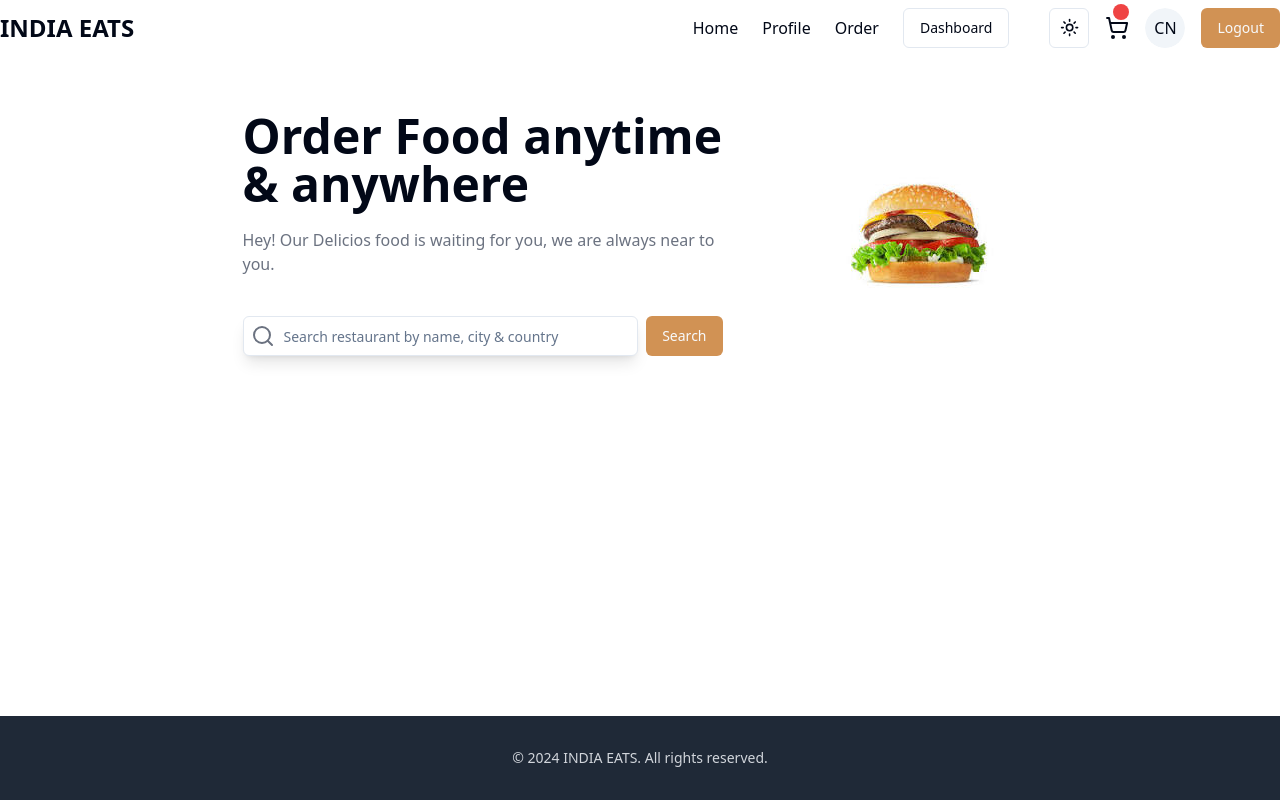
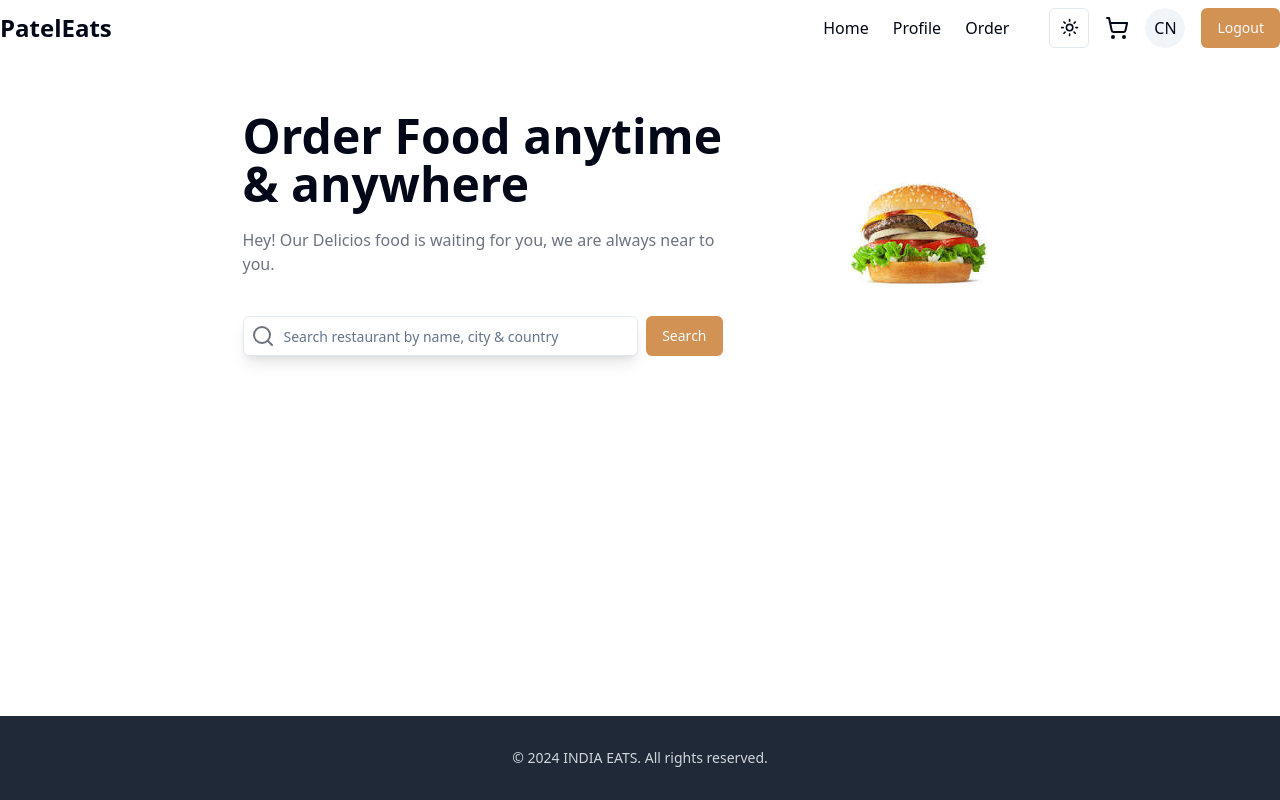
Before and after one commit to Suraj0791/Food-Delivery, a React (Vite) app in the folder client/: page / in a window 1280 px wide. Built offline with nearby package versions, Linux system fonts and the light colour scheme.

Commit message:
navbar updated

```diff
--- a/client/src/components/Navbar.tsx
+++ b/client/src/components/Navbar.tsx
@@ -37,15 +37,20 @@ import {
   SheetTrigger,
 } from "./ui/sheet";
 import { Separator } from "./ui/separator";
+import { useUserStore } from "@/store/useUserStore";
+import { useCartStore } from "@/store/useCartStore";
+import { useThemeStore } from "@/store/useThemeStore";
 
 const Navbar = () => {
-  const admin = true;
-  const loading = false;
+  const { user, loading, logout } = useUserStore();
+  const { cart } = useCartStore();
+  const {setTheme} = useThemeStore();
+
   return (
     <div className="max-w-7xl mx-auto">
       <div className="flex items-center justify-between h-14">
         <Link to="/">
-          <h1 className="font-bold md:font-extrabold text-2xl">INDIA EATS</h1>
+          <h1 className="font-bold md:font-extrabold text-2xl">PatelEats</h1>
         </Link>
         <div className="hidden md:flex items-center gap-10">
           <div className="hidden md:flex items-center gap-6">
@@ -53,7 +58,7 @@ const Navbar = () => {
             <Link to="/profile">Profile</Link>
             <Link to="/order/status">Order</Link>
 
-            {admin && (
+            {user?.admin && (
               <Menubar>
                 <MenubarMenu>
                   <MenubarTrigger>Dashboard</MenubarTrigger>
@@ -83,26 +88,29 @@ const Navbar = () => {
                   </Button>
                 </DropdownMenuTrigger>
                 <DropdownMenuContent align="end">
-                  <DropdownMenuItem >Light</DropdownMenuItem>
-                  <DropdownMenuItem >Dark</DropdownMenuItem>
+                  <DropdownMenuItem onClick={()=> setTheme('light')}>Light</DropdownMenuItem>
+                  <DropdownMenuItem onClick={()=> setTheme('dark')}>Dark</DropdownMenuItem>
                 </DropdownMenuContent>
               </DropdownMenu>
             </div>
             <Link to="/cart" className="relative cursor-pointer">
               <ShoppingCart />
+              {cart.length > 0 && (
                 <Button
                   size={"icon"}
                   className="absolute -inset-y-3 left-2 text-xs rounded-full w-4 h-4 bg-red-500 hover:bg-red-500"
-                ></Button>
+                >
+                  {cart.length}
+                </Button>
+              )}
             </Link>
             <div>
               <Avatar>
-                <AvatarImage />
+                <AvatarImage src={user?.profilePicture} alt="profilephoto" />
                 <AvatarFallback>CN</AvatarFallback>
               </Avatar>
             </div>
             <div>
-              {/* if loading is true then show the loader icon else show the logout button . button is initially disabled if loading is true else it is enabled  */}
               {loading ? (
                 <Button className="bg-orange hover:bg-hoverOrange">
                   <Loader2 className="mr-2 h-4 w-4 animate-spin" />
@@ -110,12 +118,12 @@ const Navbar = () => {
                 </Button>
               ) : (
                 <Button
+                  onClick={logout}
                   className="bg-orange hover:bg-hoverOrange"
                 >
                   Logout
                 </Button>
               )}
-
             </div>
           </div>
         </div>
@@ -130,11 +138,9 @@ const Navbar = () => {
 
 export default Navbar;
 
-
-// this is the mobile navbar which is shown when the screen size is less than md
 const MobileNavbar = () => {
-  const admin = true;
-    const loading = false;
+  const { user, logout, loading } = useUserStore();
+  const {setTheme} = useThemeStore();
   return (
     <Sheet>
       <SheetTrigger asChild>
@@ -158,8 +164,8 @@ const MobileNavbar = () => {
               </Button>
             </DropdownMenuTrigger>
             <DropdownMenuContent align="end">
-              <DropdownMenuItem >Light</DropdownMenuItem>
-              <DropdownMenuItem >Dark</DropdownMenuItem>
+              <DropdownMenuItem onClick={() => setTheme('light')}>Light</DropdownMenuItem>
+              <DropdownMenuItem onClick={() => setTheme('dark')}>Dark</DropdownMenuItem>
             </DropdownMenuContent>
           </DropdownMenu>
         </SheetHeader>
@@ -186,7 +192,7 @@ const MobileNavbar = () => {
             <ShoppingCart />
             <span>Cart (0)</span>
           </Link>
-          {admin && (
+          {user?.admin && (
             <>
               <Link
                 to="/admin/menu"
@@ -215,10 +221,10 @@ const MobileNavbar = () => {
         <SheetFooter className="flex flex-col gap-4">
           <div className="flex flex-row items-center gap-2">
             <Avatar>
-              <AvatarImage  />
+              <AvatarImage src={user?.profilePicture} />
               <AvatarFallback>CN</AvatarFallback>
             </Avatar>
-            <h1 className="font-bold">SURAJ </h1>
+            <h1 className="font-bold">Patel Mernstack</h1>
           </div>
           <SheetClose asChild>
             {loading ? (
@@ -228,7 +234,7 @@ const MobileNavbar = () => {
               </Button>
             ) : (
               <Button
-
+                onClick={logout}
                 className="bg-orange hover:bg-hoverOrange"
               >
                 Logout
```
